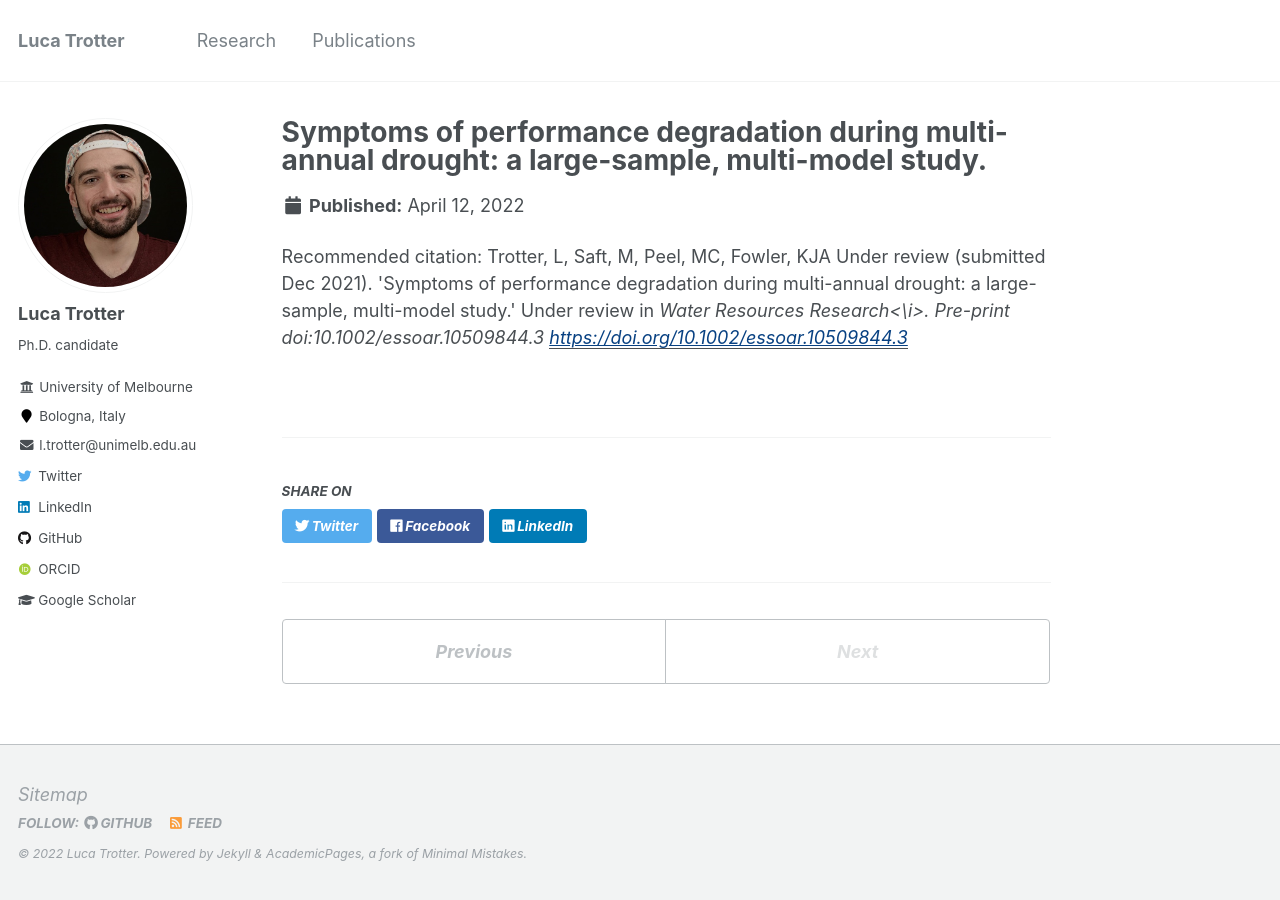
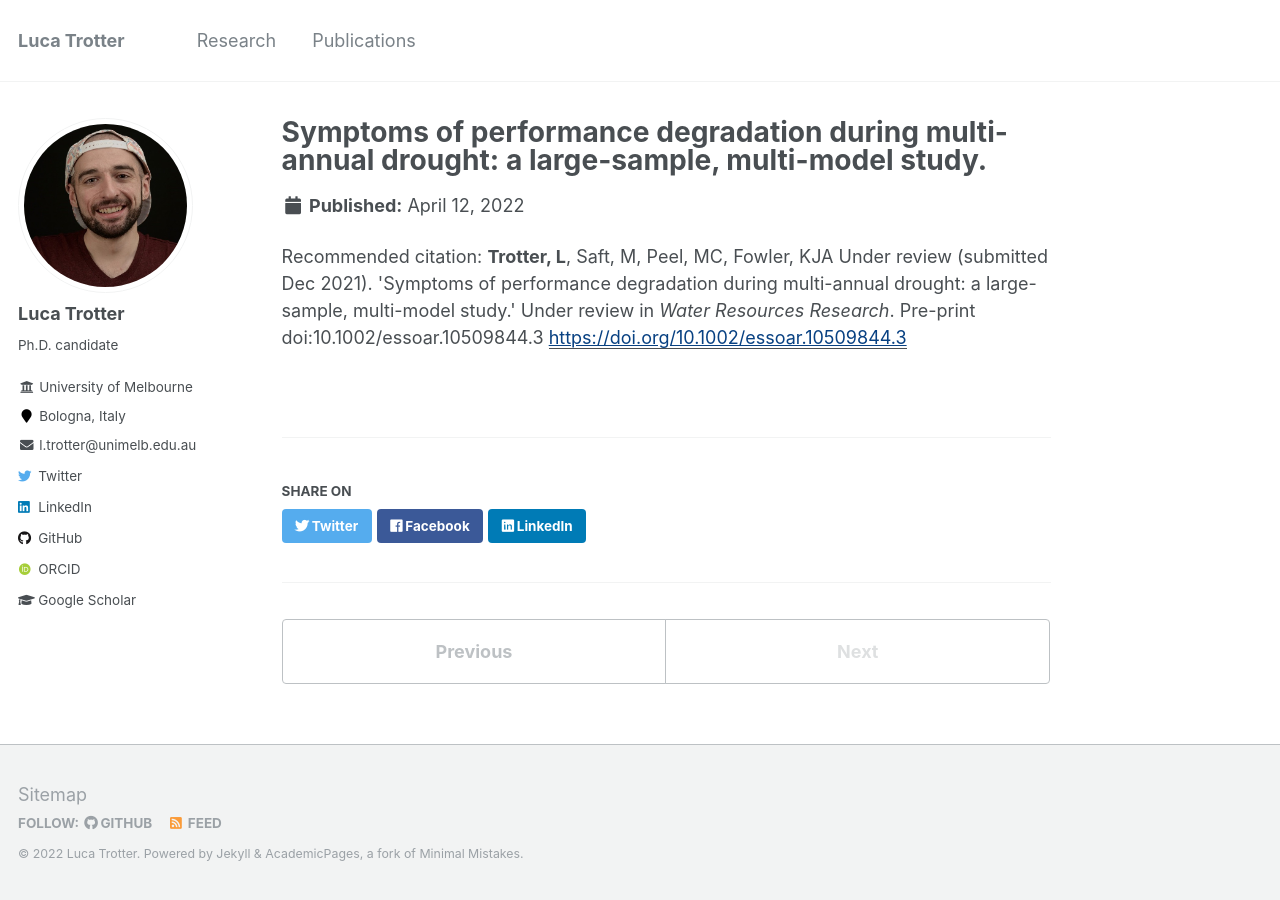
Before and after one commit to ltrotter/ltrotter.github.io, a Jekyll site: the page built from _publications/2022-WRR-submission.md, in a window 1280 px wide. Built offline with Jekyll 4.4.1, drawn with Linux system fonts in a browser that asks for light colours; some web fonts are replaced.

```diff
--- a/_publications/2022-WRR-submission.md
+++ b/_publications/2022-WRR-submission.md
@@ -3,5 +3,5 @@ title: 'Symptoms of performance degradation during multi-annual drought: a large
 collection: publications
 permalink: /publication/2022-WRR-paper1
 paperurl: 'https://doi.org/10.1002/essoar.10509844.3'
-citation: 'Trotter, L, Saft, M, Peel, MC, Fowler, KJA Under review (submitted Dec 2021). &apos;Symptoms of performance degradation during multi-annual drought: a large-sample, multi-model study.&apos; Under review in <i>Water Resources Research<\i>. Pre-print  doi:10.1002/essoar.10509844.3'
+citation: '<b>Trotter, L</b>, Saft, M, Peel, MC, Fowler, KJA Under review (submitted Dec 2021). &apos;Symptoms of performance degradation during multi-annual drought: a large-sample, multi-model study.&apos; Under review in <i>Water Resources Research</i>. Pre-print  doi:10.1002/essoar.10509844.3'
 ---
```
Also changed, not shown: _publications/2021-MODSIM-paper.md (+1 -1 lines).
